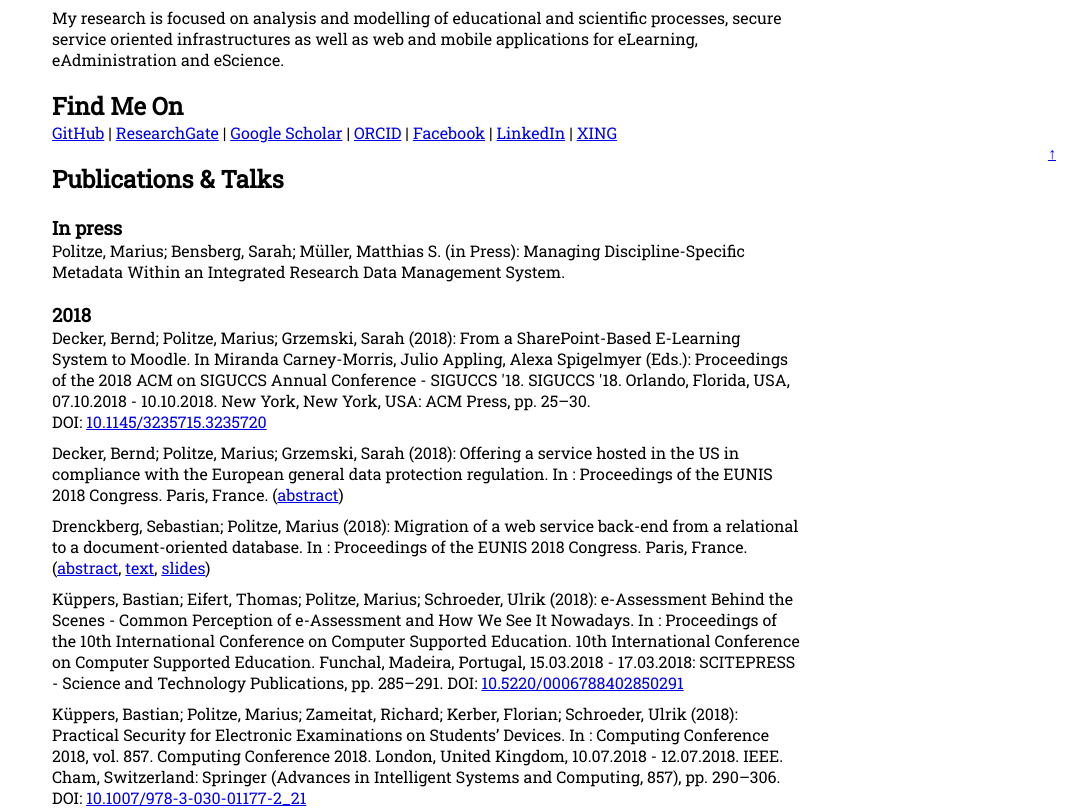
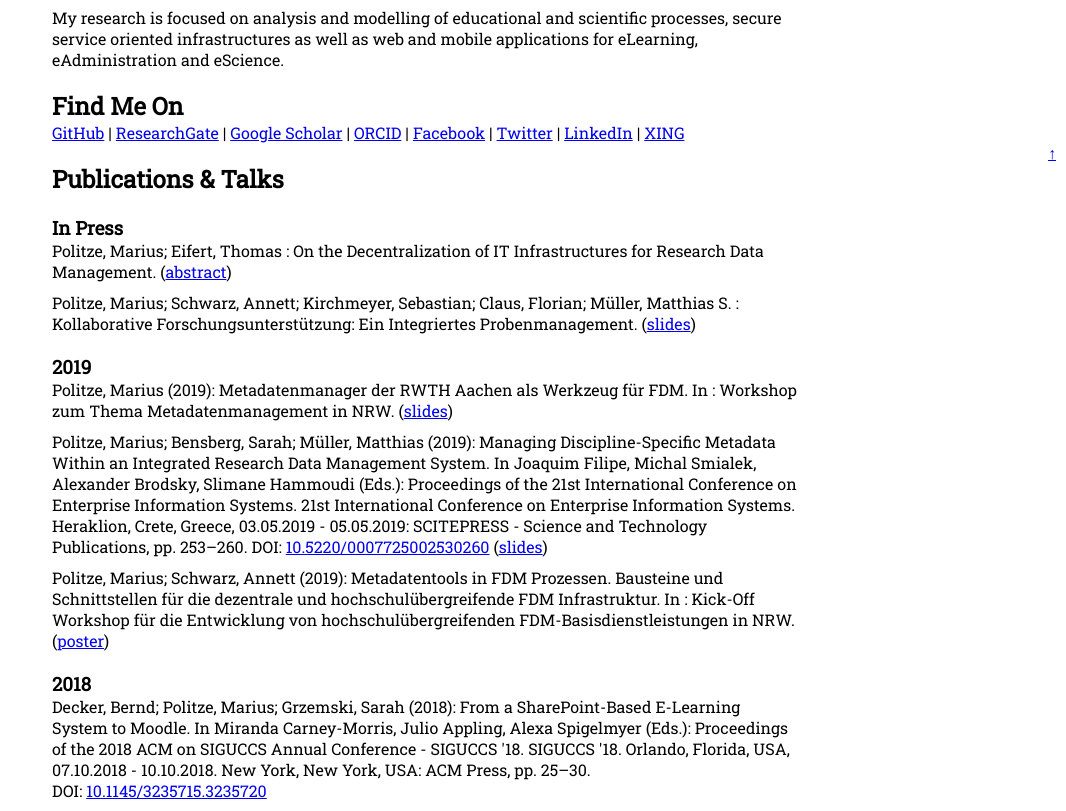
Before and after one commit to mpolitze/mpolitze.github.io, a website: page index.html in a window 1280 px wide. Shown: the part 627-1438 px from the top of the page, without its empty margins (214-1280 px from the left). Drawn offline with nearby package versions, Linux system fonts and the light colour scheme.

Commit message:
adds e-science-tage, nrw workshops and iceis 2019

```diff
--- a/index.html
+++ b/index.html
@@ -69,6 +69,9 @@
             <a href="https://www.facebook.com/marius.politze">Facebook</a>
         </li>
         <li>
+            <a href="https://twitter.com/mariuspolitze">Twitter</a>
+        </li>
+        <li>
             <a href="https://www.linkedin.com/in/mpolitze/">LinkedIn</a>
         </li>
         <li>
@@ -79,10 +82,32 @@
 
     <h2 id="publications_and_talks">Publications &amp; Talks</h2>
 
-    <h3>In press</h3>
+
+    <h3>In Press</h3>
     <ul>
         <li>
-            Politze, Marius; Bensberg, Sarah; Müller, Matthias S. (in Press): Managing Discipline-Specific Metadata Within an Integrated Research Data Management System.
+            Politze, Marius; Eifert, Thomas : On the Decentralization of IT Infrastructures for Research Data Management.
+            (<a href="./pub/2019-politze_eifert-on_the_decentralization_of_it_infrastructures_for_research_data_management-abstract.pdf">abstract</a>)
+        </li>
+        <li>
+            Politze, Marius; Schwarz, Annett; Kirchmeyer, Sebastian; Claus, Florian; Müller, Matthias S. : Kollaborative Forschungsunterstützung: Ein Integriertes Probenmanagement.
+            (<a href="./pub/2019-politze_schwarz_kirchmeyer_claus_mueller-kollaborative_forschungsunterstutzung_ein_integriertes_probenmanagement-slides.pdf">slides</a>)
+        </li>
+    </ul>
+    <h3>2019</h3>
+    <ul>
+        <li>
+            Politze, Marius (2019): Metadatenmanager der RWTH Aachen als Werkzeug für FDM. In : Workshop zum Thema Metadatenmanagement in NRW.
+            (<a href="./pub/2019-politze-metadatenmanager_der_rwth_aachen_als_wekzeug_fuer_fdm-slides.pdf">slides</a>)
+        </li>
+        <li>
+            Politze, Marius; Bensberg, Sarah; Müller, Matthias (2019): Managing Discipline-Specific Metadata Within an Integrated Research Data Management System. In Joaquim Filipe, Michal Smialek, Alexander Brodsky, Slimane Hammoudi (Eds.): Proceedings of the 21st International Conference on Enterprise Information Systems. 21st International Conference on Enterprise Information Systems. Heraklion, Crete, Greece, 03.05.2019 - 05.05.2019: SCITEPRESS - Science and Technology Publications, pp. 253–260.
+            DOI:&nbsp;<a href="https://dx.doi.org/10.5220/0007725002530260">10.5220/0007725002530260</a>
+            (<a href="./pub/2019-politze_bensberg_mueller-managing_discipline_specific_metadata_within_an_integrated_research_data_management_system-slides.pdf">slides</a>)
+        </li>
+        <li>
+            Politze, Marius; Schwarz, Annett (2019): Metadatentools in FDM Prozessen. Bausteine und Schnittstellen für die dezentrale und hochschulübergreifende FDM Infrastruktur. In : Kick-Off Workshop für die Entwicklung von hochschulübergreifenden FDM-Basisdienstleistungen in NRW.
+            (<a href="./pub/2019-politze_schwarz-metadatentools_in_fdm_prozessen-poster.pdf">poster</a>)
         </li>
     </ul>
     <h3>2018</h3>
@@ -93,13 +118,13 @@
         </li>
         <li>
             Decker, Bernd; Politze, Marius; Grzemski, Sarah (2018): Offering a service hosted in the US in compliance with the European general data protection regulation. In : Proceedings of the EUNIS 2018 Congress. Paris, France.
-            (<a href="./pub/2018-decker_politze_grzemski-offering-a-service-hosted-in-the-us-in-compliance-with-the-european-general-data-protection-regulation-abstract.pdf">abstract</a>)
+            (<a href="./pub/2018-decker_politze_grzemski-offering_a_service_hosted_in_the_us_in_compliance_with_the_european_general_data_protection_regulation-abstract.pdf">abstract</a>)
         </li>
         <li>
             Drenckberg, Sebastian; Politze, Marius (2018): Migration of a web service back-end from a relational to a document-oriented database. In : Proceedings of the EUNIS 2018 Congress. Paris, France.
-            (<a href="./pub/2018-drenckberg_politze_migration-of-a-web-service-back-end-from-a-relational-to-a-document-oriented-database-abstract.pdf">abstract</a>,
-            <a href="./pub/2018-drenckberg_politze_migration-of-a-web-service-back-end-from-a-relational-to-a-document-oriented-database-text.pdf">text</a>,
-            <a href="./pub/2018-drenckberg_politze_migration-of-a-web-service-back-end-from-a-relational-to-a-document-oriented-database-slides.pdf">slides</a>)
+            (<a href="./pub/2018-drenckberg_politze-migration_of_a_web_service_back_end_from_a_relational_to_a_document_oriented_database-abstract.pdf">abstract</a>,
+            <a href="./pub/2018-drenckberg_politze-migration_of_a_web_service_back_end_from_a_relational_to_a_document_oriented_database-text.pdf">text</a>,
+            <a href="./pub/2018-drenckberg_politze-migration_of_a_web_service_back_end_from_a_relational_to_a_document_oriented_database-slides.pdf">slides</a>)
         </li>
         <li>
             Küppers, Bastian; Eifert, Thomas; Politze, Marius; Schroeder, Ulrik (2018): e-Assessment Behind the Scenes - Common Perception of e-Assessment and How We See It Nowadays. In : Proceedings of the 10th International Conference on Computer Supported Education. 10th International Conference on Computer Supported Education. Funchal, Madeira, Portugal, 15.03.2018 - 17.03.2018: SCITEPRESS - Science and Technology Publications, pp. 285–291.
@@ -365,7 +390,7 @@
     <footer>
         Except as otherwise noted, the content of this page and linked documents is licensed under
         <a href="https://creativecommons.org/licenses/by/4.0/">Creative Commons Attribution 4.0 International License</a>.
-        2017, Marius Politze.
+        2019, Marius Politze.
     </footer>
 
     <script src="https://code.jquery.com/jquery-latest.js"></script>
--- a/package.json
+++ b/package.json
@@ -4,10 +4,12 @@
   "description": "a simple about me page",
   "main": "index.js",
   "devDependencies": {
-    "http-server": "^0.10.0"
+    "serve": "^11.0.1",
+    "slugify": "^1.3.4"
   },
   "scripts": {
-    "start": "http-server"
+    "start": "serve",
+    "slug": "node -e \"console.log(require('slugify')(process.argv[1],'_').toLowerCase())\""
   },
   "repository": {
     "type": "git",
```
Also changed, not shown: 14 other files.
